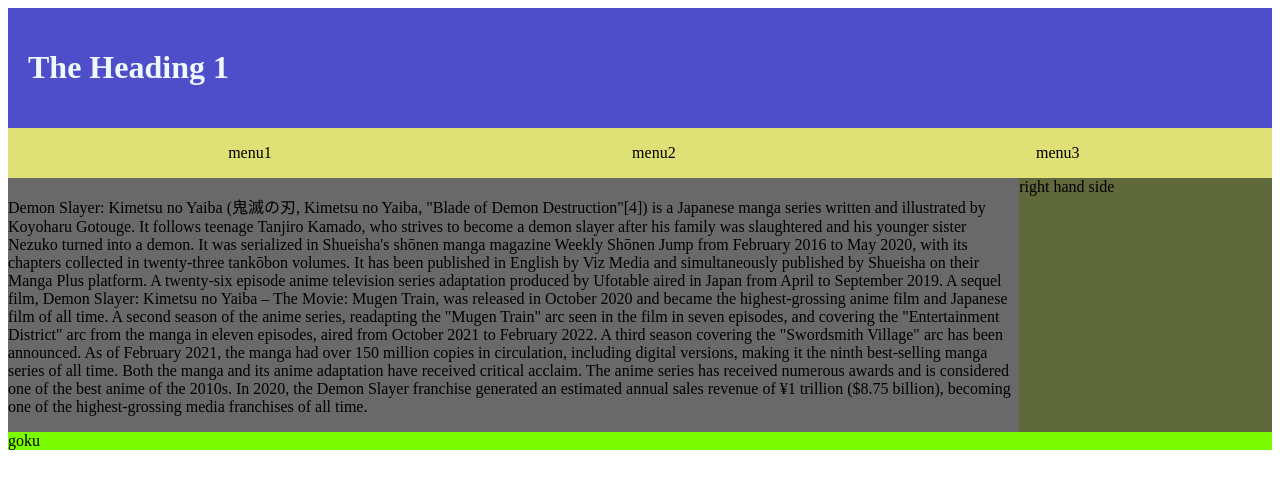
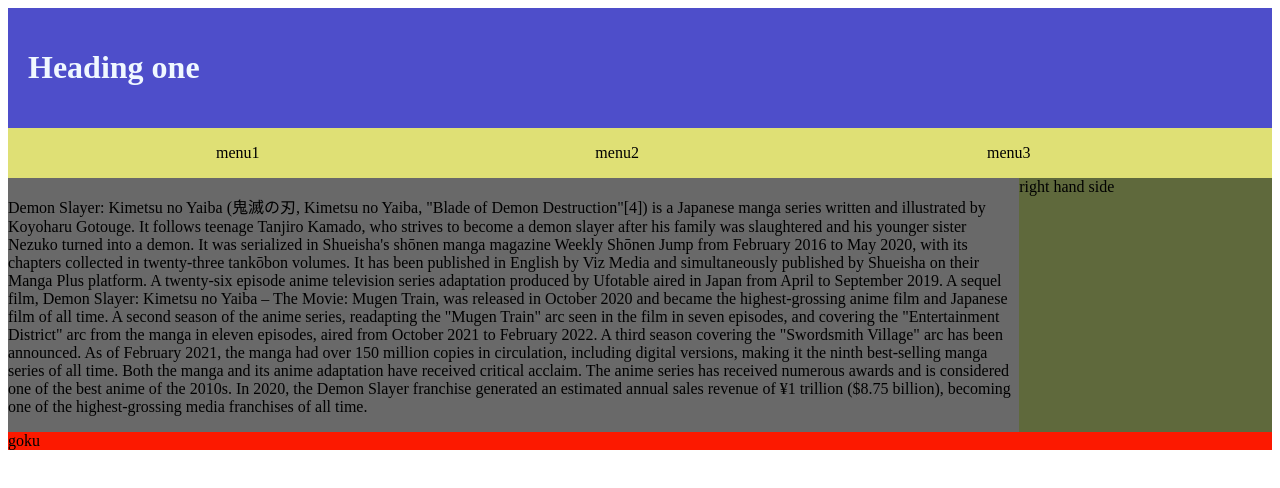
Before and after one commit to Veeru7/gitHubTest, a plain HTML site: page index.html in a window 1280 px wide. Drawn offline with Linux system fonts and the light colour scheme.

Commit message:
changes h1

```diff
--- a/index.html
+++ b/index.html
@@ -15,7 +15,7 @@
 <body>
         <header>
             <a class="shownav"></a>
-        <h1>The Heading 1</h1>
+        <h1>Heading one</h1>
 
     </header>
     <nav>
--- a/lec3.css
+++ b/lec3.css
@@ -13,7 +13,7 @@ nav ul {
 
         list-style-type: none;
         display: grid;
-        grid-template-columns: 33% 33% 33%;
+        grid-template-columns: 31% 31% 33%;
         text-align: center;
 
 }
@@ -37,7 +37,7 @@ aside {
     grid-area: aside;
 }
 footer {
-    background-color: lawngreen;
+    background-color: rgb(252, 25, 0);
     grid-area: footer;
 }
 
```
